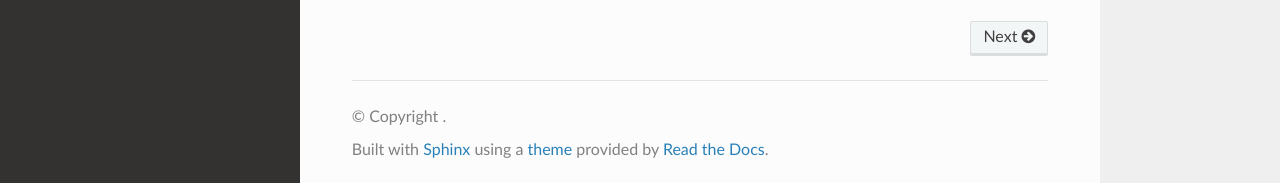
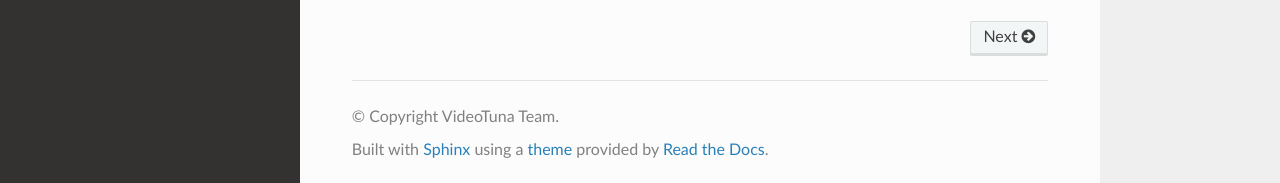
Before and after one commit to Antony-zdh/VideoTuna0.2-Tutorial, a Sphinx documentation site: the page built from docs/source/index.rst, in a window 1280 px wide and 1391 px high. Shown: the part 1205-1388 px from the top of the window. Built offline with Sphinx 7.4.7 and the Read the Docs theme 3.1.0, drawn with Linux system fonts in a browser that asks for light colours.

Commit message:
Update conf.py

```diff
--- a/docs/source/conf.py
+++ b/docs/source/conf.py
@@ -3,7 +3,7 @@
 # -- Project information
 
 project = 'VideoTuna'
-copyright = ''
+copyright = 'VideoTuna Team'
 author = 'Donghao Zhao'
 
 release = '0.1'
```
